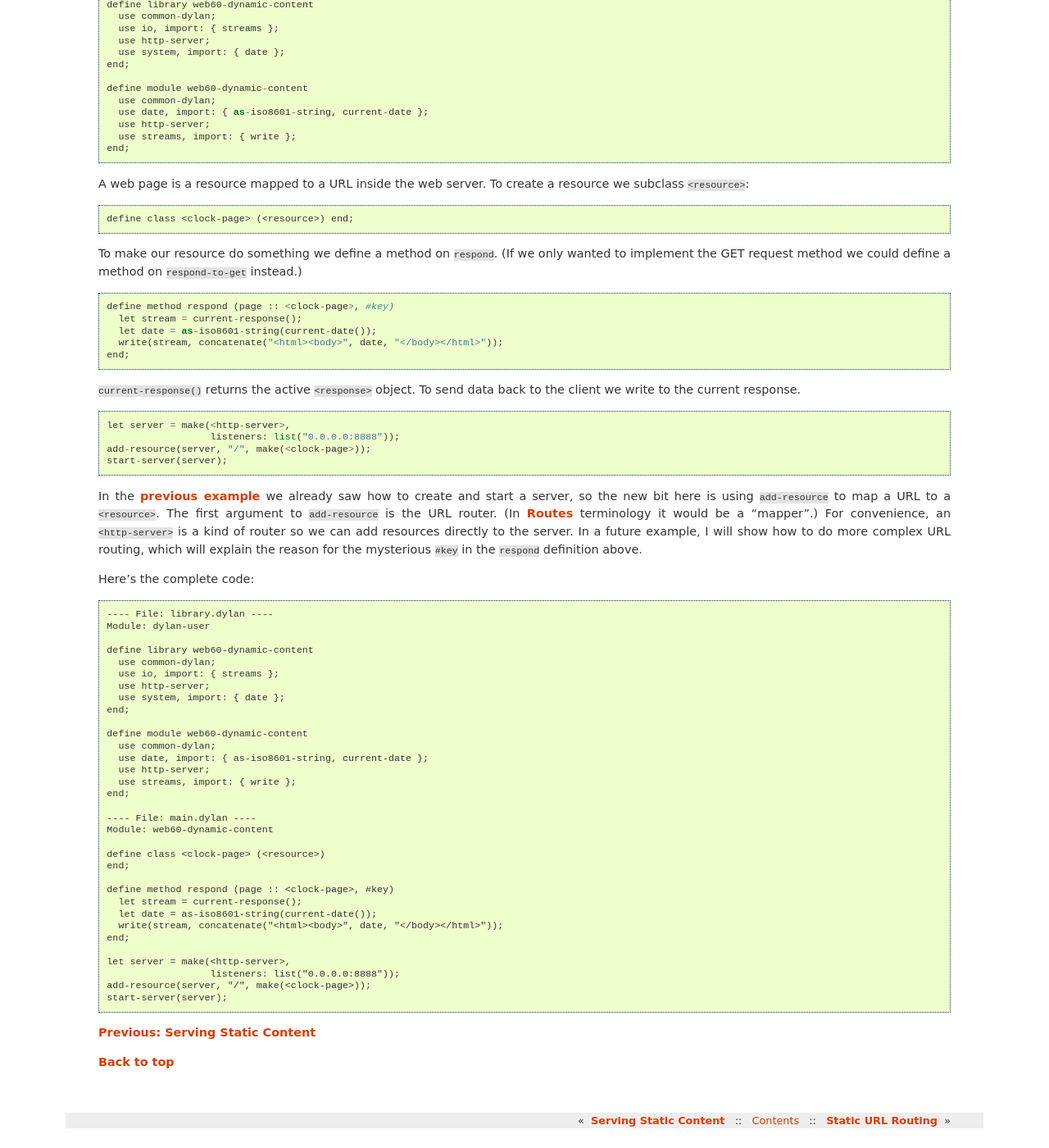
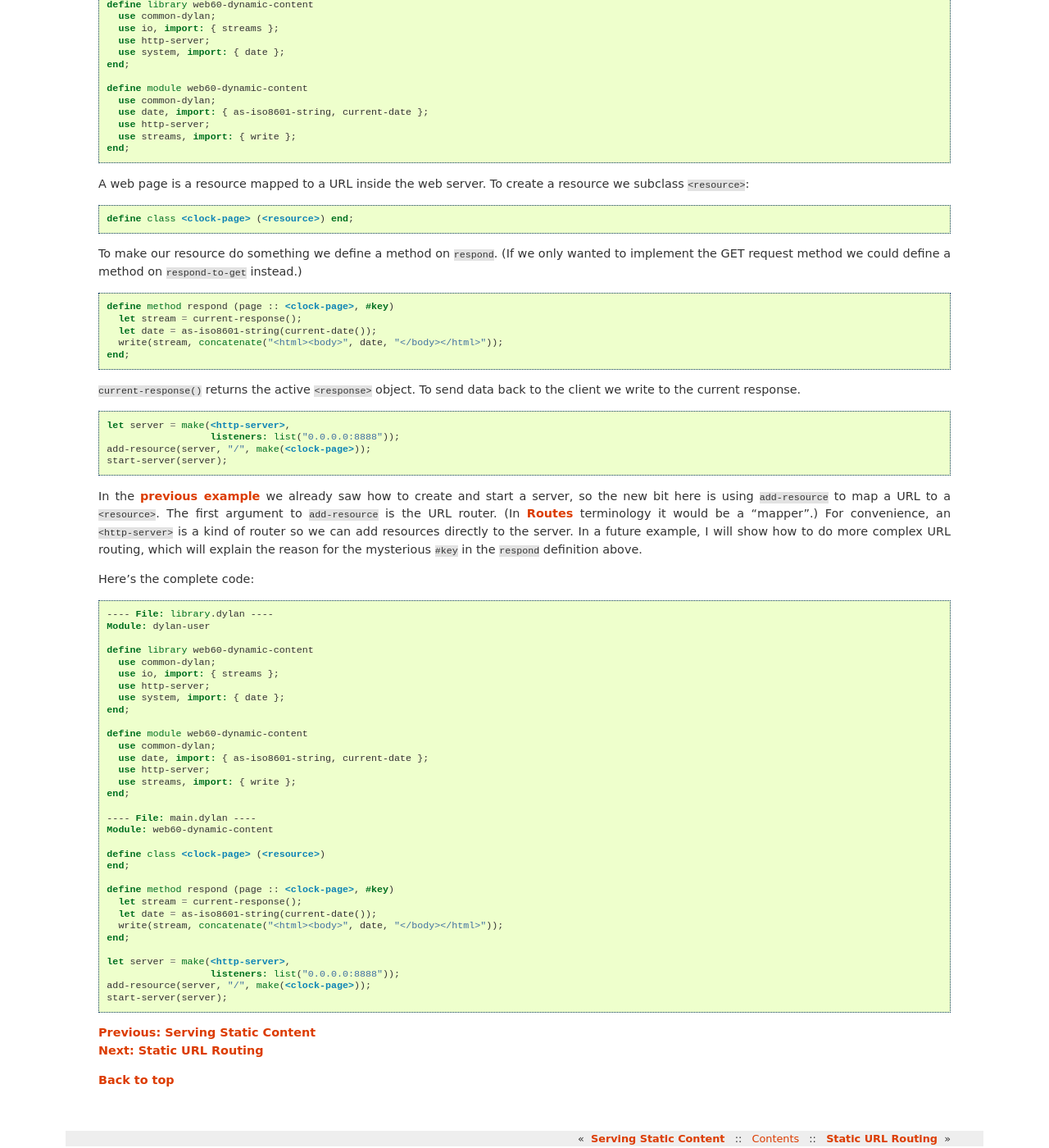
Before and after one commit to dylan-lang/http, a Sphinx documentation site: the page built from documentation/source/server/quickstart/dynamic-content.rst, in a window 1280 px wide and 1400 px high, scrolled down 356 px. Shown: the whole window at 82% size. Built offline with Sphinx 7.4.7, drawn with Linux system fonts in a browser that asks for light colours.

Commit message:
Use code-block

```diff
--- a/documentation/source/server/quickstart/dynamic-content.rst
+++ b/documentation/source/server/quickstart/dynamic-content.rst
@@ -7,7 +7,9 @@ Serving Dynamic Content
 
 This example will show how to dynamically generate the contents of a web page.
 
-First, the ever-exciting library and module definitions.  In addition to ``common-dylan`` and ``http-server`` we need ``streams`` for writing data to the response and ``date`` so we can show something dynamic happening::
+First, the ever-exciting library and module definitions.  In addition to ``common-dylan`` and ``http-server`` we need ``streams`` for writing data to the response and ``date`` so we can show something dynamic happening:
+
+.. code-block:: dylan
 
     define library web60-dynamic-content
       use common-dylan;
@@ -23,12 +25,15 @@ First, the ever-exciting library and module definitions.  In addition to ``commo
       use streams, import: { write };
     end;
 
-A web page is a resource mapped to a URL inside the web server.  To create a resource we subclass ``<resource>``::
+A web page is a resource mapped to a URL inside the web server.  To create a resource we subclass ``<resource>``:
+
+.. code-block:: dylan
 
     define class <clock-page> (<resource>) end;
 
 To make our resource do something we define a method on ``respond``.  (If we only wanted to implement the GET request method we could define a method on ``respond-to-get`` instead.)
-::
+
+.. code-block:: dylan
 
     define method respond (page :: <clock-page>, #key)
       let stream = current-response();
@@ -37,7 +42,8 @@ To make our resource do something we define a method on ``respond``.  (If we onl
     end;
 
 ``current-response()`` returns the active ``<response>`` object.  To send data back to the client we write to the current response.
-::
+
+.. code-block:: dylan
 
     let server = make(<http-server>,
                       listeners: list("0.0.0.0:8888"));
@@ -46,7 +52,9 @@ To make our resource do something we define a method on ``respond``.  (If we onl
 
 In the `previous example <static-content.html>`_ we already saw how to create and start a server, so the new bit here is using ``add-resource`` to map a URL to a ``<resource>``.  The first argument to ``add-resource`` is the URL router.  (In `Routes <http://routes.groovie.org>`_ terminology it would be a "mapper".)  For convenience, an ``<http-server>`` is a kind of router so we can add resources directly to the server.  In a future example, I will show how to do more complex URL routing, which will explain the reason for the mysterious ``#key`` in the ``respond`` definition above.
 
-Here's the complete code::
+Here's the complete code:
+
+.. code-block:: dylan
 
     ---- File: library.dylan ----
     Module: dylan-user
@@ -83,6 +91,7 @@ Here's the complete code::
     start-server(server);
 
 
-`Previous: Serving Static Content <static-content.html>`_
+| `Previous: Serving Static Content <static-content.html>`_
+| `Next: Static URL Routing <static-routing.html>`_
 
 `Back to top <00-index.html>`_
```
Also changed, not shown: documentation/source/server/quickstart/static-routing.rst (+14 -5 lines).
